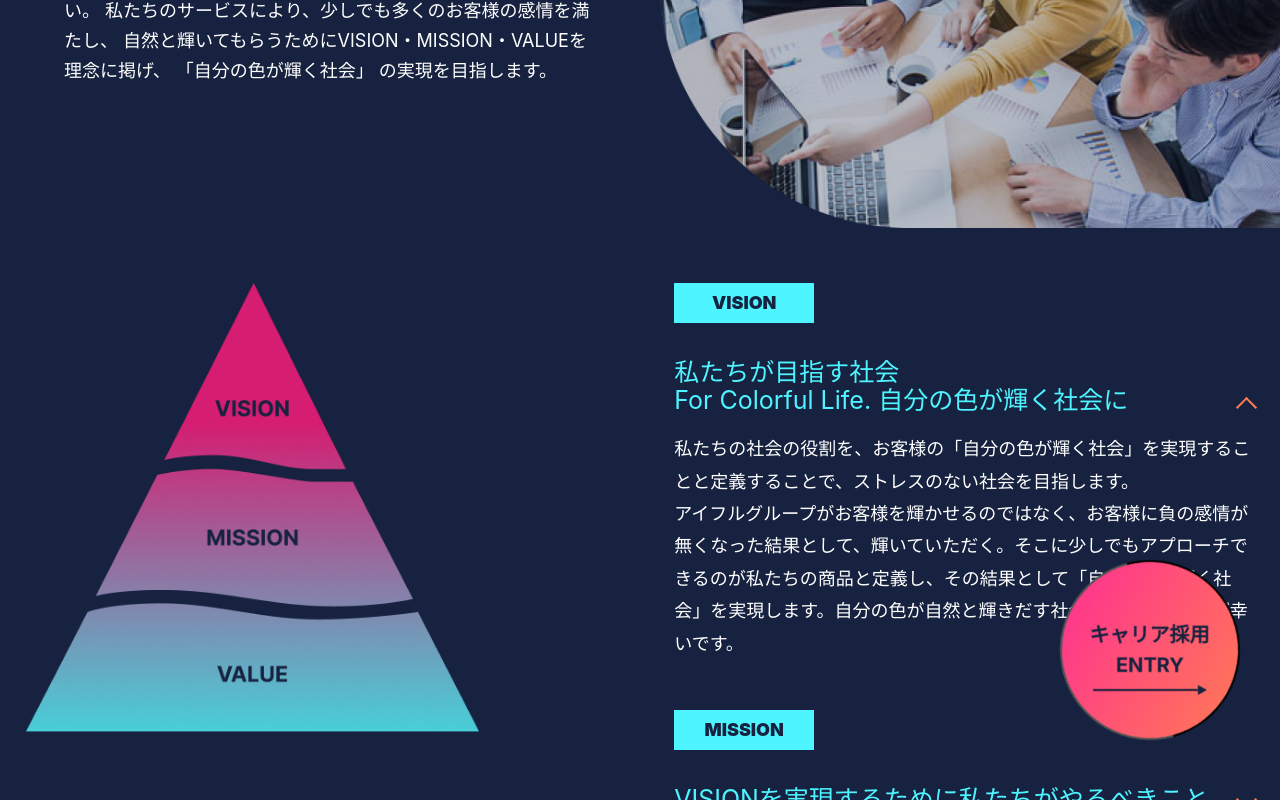
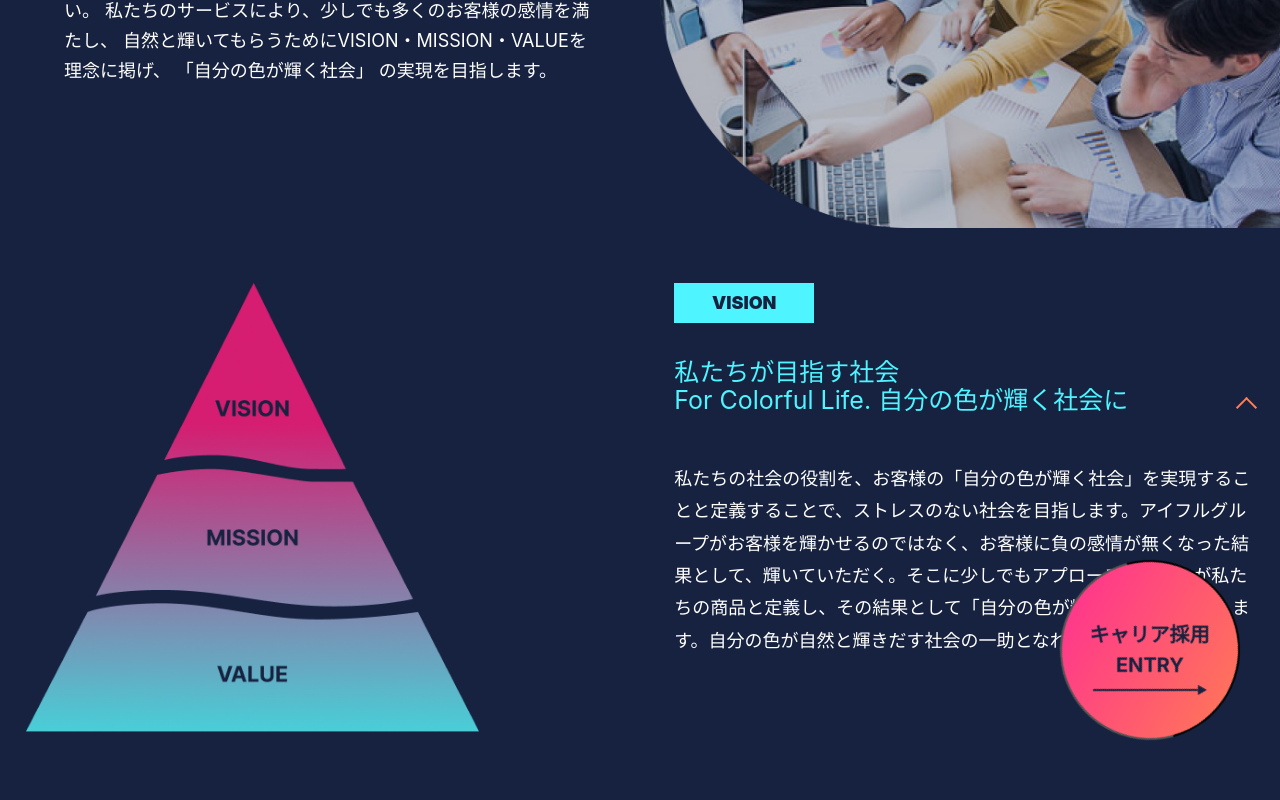
Before and after one commit to saya1104/office-area, a Next.js app: page /AboutPage in a window 1280 px wide. Both pictures are taken after a click on the element 1246 px from the left and 816 px from the top of the page. Shown: the part 416-1216 px from the top of the page. Built offline with nearby package versions, Linux system fonts and the light colour scheme.

Commit message:
✨コメント対応しました！

```diff
--- a/components/elements/AboutTeamAccordion.tsx
+++ b/components/elements/AboutTeamAccordion.tsx
@@ -138,7 +138,7 @@ const DetailStyle = styled.div`
   }
 `;
 
-const AboutTeamAccordion = ({ title, subTitle, detail, detailTitle, detailSubTitle }: AccordionType) => {
+const AboutTeamAccordion = ({ title, subTitle, detail }: AccordionType) => {
   const [isOpen, setIsOpen] = useState(false);
 
   const onClickAccordionToggle = () => {
@@ -159,38 +159,20 @@ const AboutTeamAccordion = ({ title, subTitle, detail, detailTitle, detailSubTit
         </FlexStyle>
         <SpButtonStyle onClick={onClickAccordionToggle} className={isOpen ? 'isOpen' : ''} />
       </AccordionMenuStyle>
-      {isOpen && !detailTitle && (
+      {isOpen && (
         <DetailStyle>
-          <p>{detail[0]}</p>
-        </DetailStyle>
-      )}
-      {isOpen && detailTitle && detailSubTitle && !detailSubTitle[3] && (
-        <DetailStyle>
-          <h3>{detailTitle[0]}</h3>
-          <h4>{detailSubTitle[0]}</h4>
-          <p>{detail[0]}</p>
-          <h3>{detailTitle[1]}</h3>
-          <h4>{detailSubTitle[1]}</h4>
-          <p>{detail[1]}</p>
-          <h3>{detailTitle[2]}</h3>
-          <h4>{detailSubTitle[2]}</h4>
-          <p>{detail[2]}</p>
-        </DetailStyle>
-      )}
-      {isOpen && detailTitle && detailSubTitle && detailSubTitle[3] && (
-        <DetailStyle>
-          <h3>{detailTitle[0]} </h3>
-          <h4>{detailSubTitle[0]}</h4>
-          <p>{detail[0]}</p>
-          <h3>{detailTitle[1]}</h3>
-          <h4>{detailSubTitle[1]}</h4>
-          <p>{detail[1]}</p>
-          <h3>{detailTitle[2]}</h3>
-          <h4>{detailSubTitle[2]}</h4>
-          <p>{detail[2]}</p>
-          <h3>{detailTitle[3]}</h3>
-          <h4>{detailSubTitle[3]}</h4>
-          <p>{detail[3]}</p>
+          <h3>{detail?.[0].title[0]}</h3>
+          <h4>{detail?.[0].subtitle[0]}</h4>
+          <p>{detail?.[0].text[0]}</p>
+          <h3>{detail?.[0].title[1]}</h3>
+          <h4>{detail?.[0].subtitle[1]}</h4>
+          <p>{detail?.[0].text[1]}</p>
+          <h3>{detail?.[0].title[2]}</h3>
+          <h4>{detail?.[0].subtitle[2]}</h4>
+          <p>{detail?.[0].text[2]}</p>
+          <h3>{detail?.[0].title[3]}</h3>
+          <h4>{detail?.[0].subtitle[3]}</h4>
+          <p>{detail?.[0].text[3]}</p>
         </DetailStyle>
       )}
     </Wrapper>
--- a/components/templates/AboutTeamPage/AboutTeamDetails.tsx
+++ b/components/templates/AboutTeamPage/AboutTeamDetails.tsx
@@ -1,6 +1,6 @@
 import Image from 'next/image';
 import styled from 'styled-components';
-import { visionData, missionData, valueData } from '../../../features/domains/constants/AccordionConstants';
+import { accodionData } from '../../../features/domains/constants/AccordionConstants';
 import { tablet } from '../../../styles/breakPoint';
 import AboutTeamAccordion from '../../elements/AboutTeamAccordion';
 import EachPageTop from '../../elements/EachPageTop';
@@ -71,50 +71,15 @@ function AboutTeamDetails() {
           />
         </ImageStyle>
         <div>
-          {visionData.map((item, index) => (
-            <AboutTeamAccordion
-              title={item.title}
-              subTitle={item.subTitle}
-              detailTitle={item.detailTitle}
-              detailSubTitle={item.detailSubTitle}
-              detail={item.detail.map((value) => {
-                return value;
-              })}
-              key={index}
-            />
+          {accodionData.map((item, index) => (
+            <AboutTeamAccordion title={item.title} subTitle={item.subTitle} detail={item.detail} key={index} />
           ))}
-          {missionData.map((item, index) => (
-            <AboutTeamAccordion
-              title={item.title}
-              subTitle={item.subTitle}
-              detail={item.detail.map((value) => {
-                return value;
-              })}
-              detailTitle={item.detailTitle?.map((value) => {
-                return value;
-              })}
-              detailSubTitle={item.detailSubTitle?.map((value) => {
-                return value;
-              })}
-              key={index}
-            />
+          {/* {accodionData.map((item, index) => (
+            <AboutTeamAccordion title={item.title} subTitle={item.subTitle} detail={item?.detail} key={index} />
           ))}
-          {valueData.map((item, index) => (
-            <AboutTeamAccordion
-              title={item.title}
-              subTitle={item.subTitle}
-              detail={item.detail.map((value) => {
-                return value;
-              })}
-              detailTitle={item.detailTitle?.map((value) => {
-                return value;
-              })}
-              detailSubTitle={item.detailSubTitle?.map((value) => {
-                return value;
-              })}
-              key={index}
-            />
-          ))}
+          {accodionData.map((item, index) => (
+            <AboutTeamAccordion title={item.title} subTitle={item.subTitle} detail={item?.detail} key={index} /> */}
+          {/* ))} */}
         </div>
       </Wrapper>
     </>
--- a/features/domains/constants/AccordionConstants.ts
+++ b/features/domains/constants/AccordionConstants.ts
@@ -1,46 +1,58 @@
+
 export type AccordionType = {
   title: string;
   subTitle: string;
-  detailTitle?: string[] | undefined;
-  detailSubTitle?: string[] | undefined;
-  detail: string[];
+  detail?:[
+    {
+      title:string[]
+      subtitle:string[],
+      text:string[]
+    }
+  ] | undefined;
 };
 
-export const visionData: AccordionType[] = [
+export const accodionData: AccordionType[] = [
   {
     title: 'VISION',
     subTitle: '私たちが目指す社会\nFor Colorful Life. 自分の色が輝く社会に',
-    detail: [
-      '私たちの社会の役割を、お客様の「自分の色が輝く社会」を実現することと定義することで、ストレスのない社会を目指します。\nアイフルグループがお客様を輝かせるのではなく、お客様に負の感情が無くなった結果として、輝いていただく。そこに少しでもアプローチできるのが私たちの商品と定義し、その結果として「自分の色が輝く社会」を実現します。自分の色が自然と輝きだす社会の一助となれれば幸いです。',
-    ],
+    detail:[
+      {
+        title:[],
+        subtitle:[],
+        text:["私たちの社会の役割を、お客様の「自分の色が輝く社会」を実現することと定義することで、ストレスのない社会を目指します。アイフルグループがお客様を輝かせるのではなく、お客様に負の感情が無くなった結果として、輝いていただく。そこに少しでもアプローチできるのが私たちの商品と定義し、その結果として「自分の色が輝く社会」を実現します。自分の色が自然と輝きだす社会の一助となれれば幸いです。"]
+      }
+    ]
   },
-];
-
-export const missionData: AccordionType[] = [
   {
     title: 'MISSION',
     subTitle: 'VISIONを実現するために私たちがやるべきこと',
-    detailTitle: ['Go beyond', 'Step forward', 'Be unique'],
-    detailSubTitle: ['お客様の期待を超えよう', 'より良い明日を作ろう', '個性を認めあおう'],
-    detail: [
+    detail:[
+      {
+
+      title:['Go beyond', 'Step forward', 'Be unique'],
+      subtitle:['お客様の期待を超えよう', 'より良い明日を作ろう', '個性を認めあおう'],
+      text:[
         'サービス業なら普遍的に重要なことであり、お客様に接する際には常に意識をして行動すべき。\nお客様を理解し、お客様の立場で考え、先回りしてご提案することでお客様の期待を越え続ける。',
         '日々、今日より明日を 良くする努力を続けていくことで、 業務改善、 またはお客様へのサービスもさらに進化していく。\nそしてそれを社会に還元することで、より多くの人が幸せになるための一助となる。',
         '個性は発揮するものではなく、認め合うもの。個性が無い人が駄目なのではなく、個性を認め合うという気持ちが大切であり、そうすることで、会社全体のパフォーマンスを向上させる 。',
-    ],
+      ]
+      }
+    ]
     },
-];
-
-export const valueData: AccordionType[] = [
     {
       title: 'VALUE',
       subTitle: 'MISSIONを達成するために持つべき価値観',
-    detailTitle: ['Be honest', 'Try Harder', 'Build Relationship', 'Be grateful'],
-    detailSubTitle: ['誠実', '努力', '信頼', '感恩'],
-    detail: [
+      detail:[
+        {
+          title:['Be honest', 'Try Harder', 'Build Relationship', 'Be grateful'],
+          subtitle:['誠実', '努力', '信頼', '感恩'],
+          text:[
             '仲間やルールを心の中で裏切らないこと。',
             '人により基準は異なるが、肉体的なことでは無く、結果を考えながら自身の持てる力を100%以上出すこと。',
             '信用は経済行為で積み重ねられるが、信頼は心と心が通う必要があるので、心の中でまず相手を信じること。',
             '立場は関係なく、目下の人やお世話になった方などあらゆる相手に\n感謝・敬意を払うこと。',
           ],
-  },
+        }
+      ]
+    }
 ];
```
Lines whose indentation alone changed are shown as unchanged.
